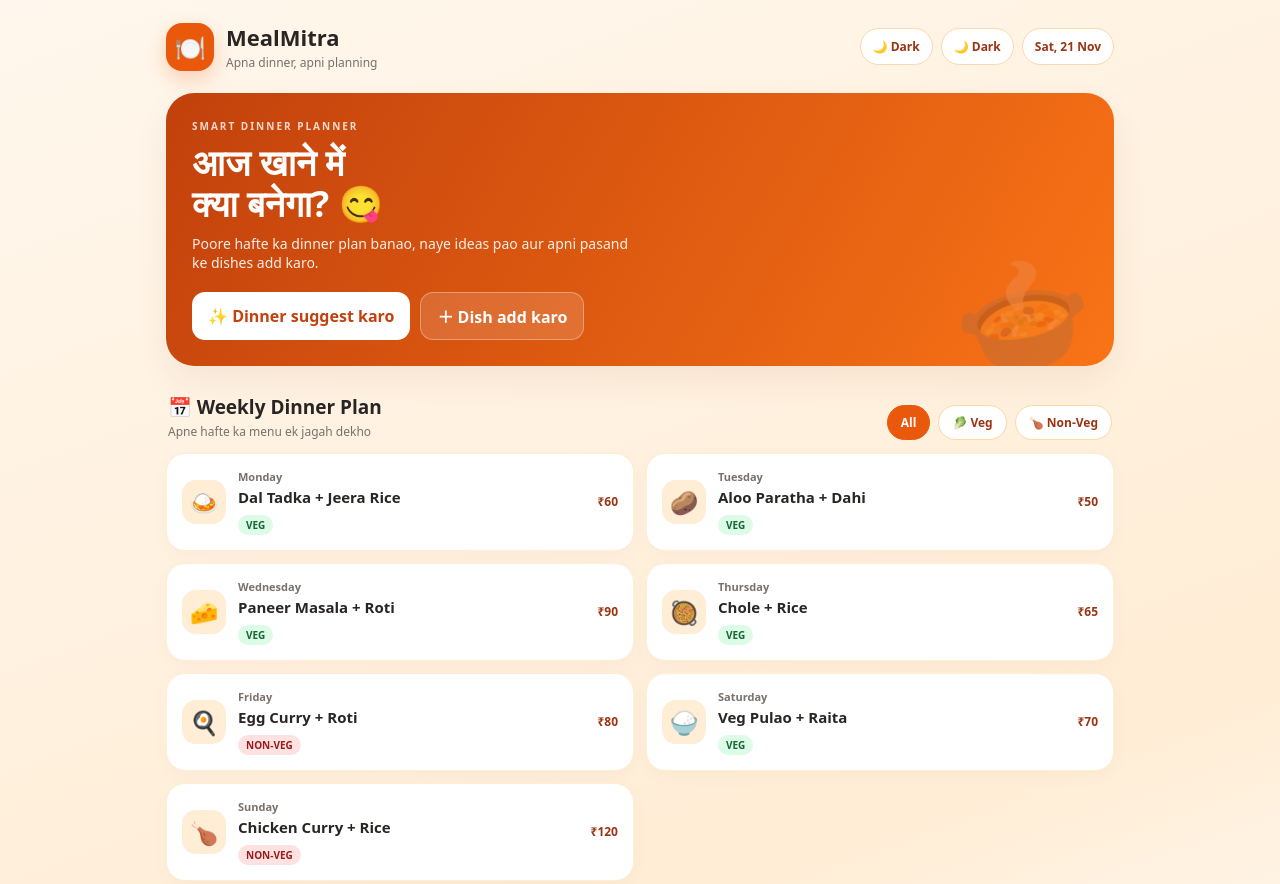
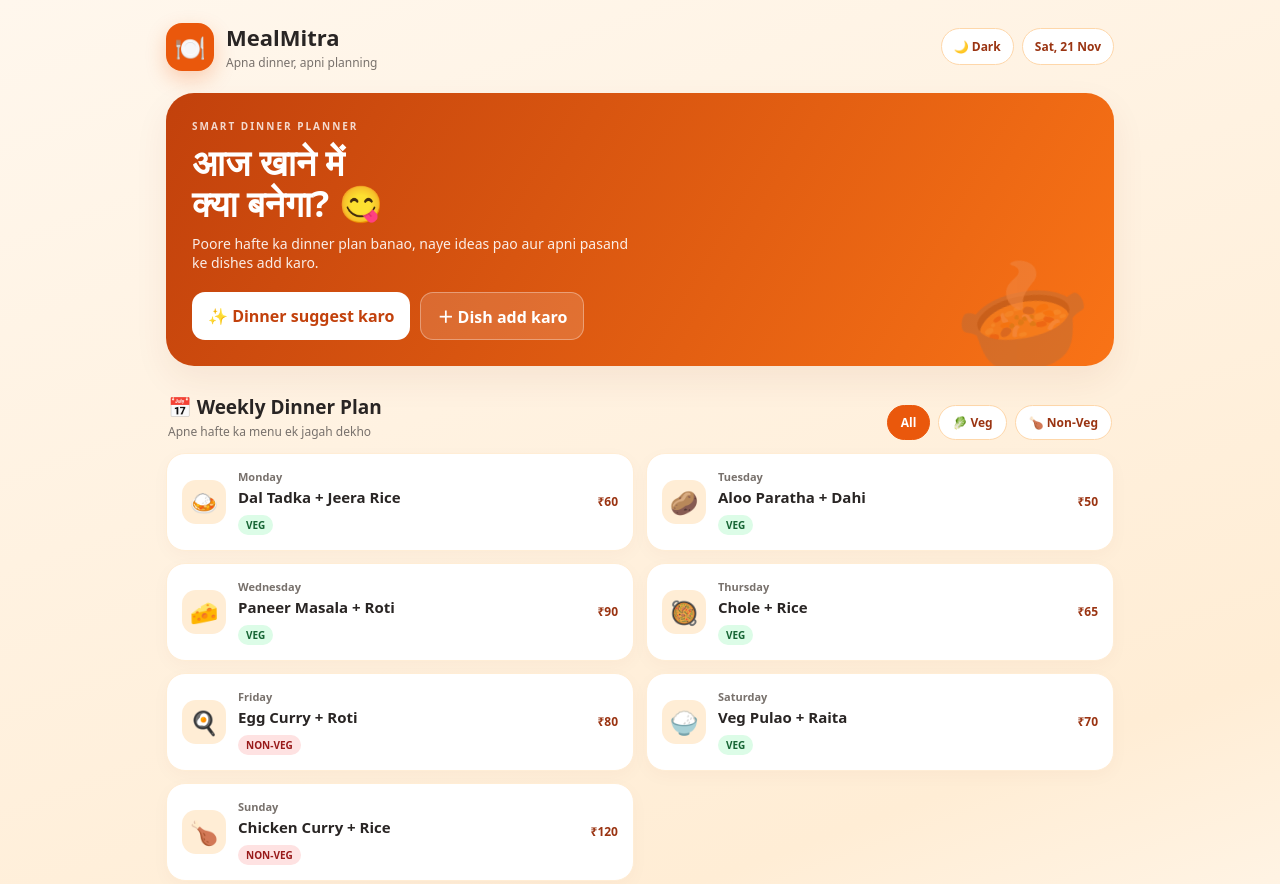
Before and after one commit to krishna211518/Mealmitra, a plain HTML site: page index.html in a window 1280 px wide. Shown: the top 884 px of the page. Drawn offline with Linux system fonts and the light colour scheme.

Commit message:
Fix duplicate dark mode toggle in header

```diff
--- a/index.html
+++ b/index.html
@@ -14,7 +14,7 @@ body.dark{--bg:#111827;--paper:#1f2937;--ink:#f3f4f6;--muted:#a1a1aa;--soft:#332
 </head>
 <body>
 <div class="wrap">
-<header class="top"><div class="brand"><div class="logo">🍽️</div><div><h1>MealMitra</h1><p>Apna dinner, apni planning</p></div></div><div style="display:flex;align-items:center;gap:8px"><button class="theme-toggle" id="themeToggle" type="button" aria-label="Toggle dark mode">🌙 Dark</button><div style="display:flex;align-items:center;gap:8px"><button class="theme-toggle" id="themeToggle" type="button">🌙 Dark</button><div class="date" id="todayDate">आज का प्लान</div></div></div></header>
+<header class="top"><div class="brand"><div class="logo">🍽️</div><div><h1>MealMitra</h1><p>Apna dinner, apni planning</p></div></div><div style="display:flex;align-items:center;gap:8px"><button class="theme-toggle" id="themeToggle" type="button" aria-label="Toggle dark mode">🌙 Dark</button><div class="date" id="todayDate">आज का प्लान</div></div></header>
 <section class="hero"><div class="eyebrow">SMART DINNER PLANNER</div><h2>आज खाने में<br>क्या बनेगा? 😋</h2><p>Poore hafte ka dinner plan banao, naye ideas pao aur apni pasand ke dishes add karo.</p><div class="hero-actions"><button class="btn btn-light" id="randomTop">✨ Dinner suggest karo</button><button class="btn btn-glass" id="goAdd">＋ Dish add karo</button></div></section>
 <div class="section-head"><div><h3>📅 Weekly Dinner Plan</h3><p>Apne hafte ka menu ek jagah dekho</p></div><div class="filters" id="filters"><button class="filter active" data-filter="all">All</button><button class="filter" data-filter="veg">🥬 Veg</button><button class="filter" data-filter="nonveg">🍗 Non-Veg</button></div></div>
 <section class="days" id="days"></section>
```
